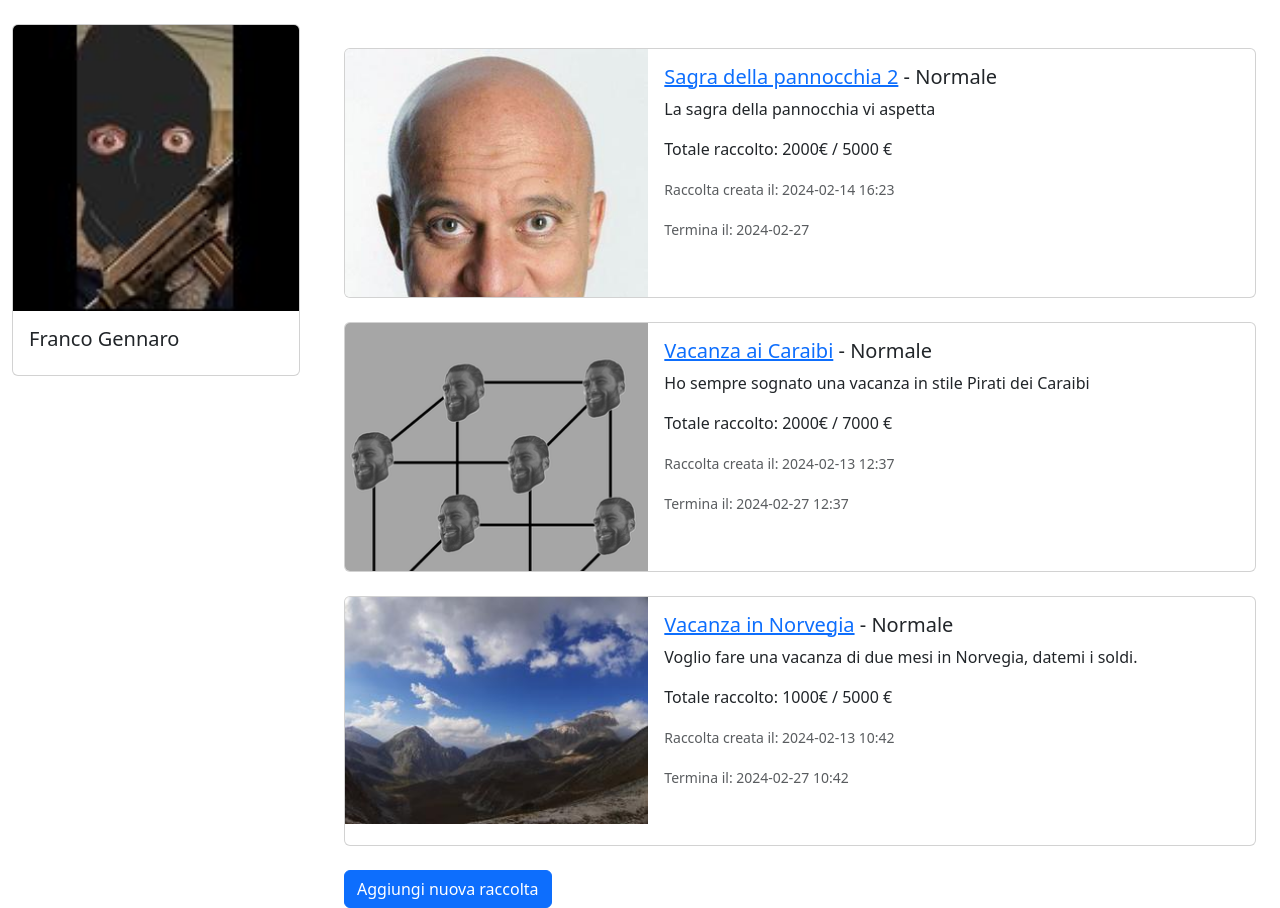
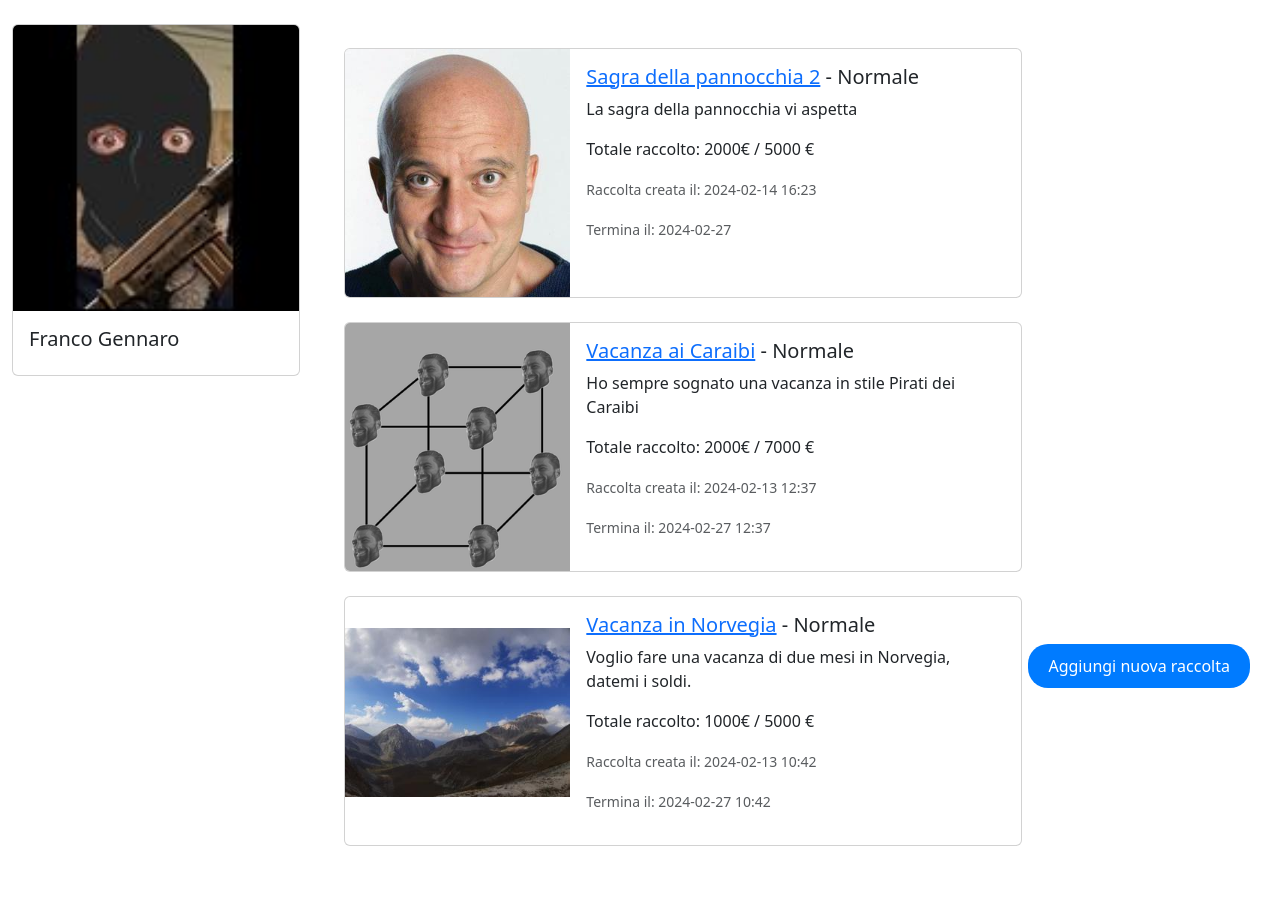
Before and after one commit to Mattia2001/Esame-Applicazioni-web, a Flask app: page / in a window 1280 px wide. Shown: the part 82-990 px from the top of the page. After the commit the page ends 928 px from the top, so only its background shows below. Run offline with Flask 3, Linux system fonts and the light colour scheme; a user stored in the database is signed in; data comes from the database, SQL or seed files in the repository; both versions use the stored data as it was after the commit.

Commit message:
Migliorato il CSS

```diff
--- a/models.py
+++ b/models.py
@@ -11,7 +11,10 @@ class User(UserMixin):
         self.immagine_utente = immagine_utente
         self.portafoglio = portafoglio
 
-    # this is required because I defined id_user in the database rather than "id"
+    '''Nel database ho definito chiave primaria "id_utente" invece di "id" come richiesto da flask login.
+       Con questa funzione ci assicuriamo che l'identificatore univoco dell'utente sia ugualmente individuato
+       seppur con un nome diverso'''
+
     def get_id(self):
         # Return the user identifier as a unicode string
         return str(self.id_utente)
--- a/raccolte_dao.py
+++ b/raccolte_dao.py
@@ -22,6 +22,7 @@ def get_raccolte():
 
 
 # estrai tutte le raccolte terminate, quindi con status = 'terminata'
+# estrai anche nome, cognome e immagine utente degli organizzatori
 def get_raccolte_terminate():
 
     conn = sqlite3.connect('db/raccolte_fondi.db')
@@ -31,7 +32,7 @@ def get_raccolte_terminate():
     cursor = conn.cursor()
     status_terminata = 'terminata'
 
-    sql = 'SELECT * FROM raccolte WHERE status = ? ORDER BY data_creazione DESC'
+    sql = 'SELECT raccolte.id_raccolta,raccolte.nome_raccolta,raccolte.descrizione,raccolte.immagine,raccolte.data_creazione,raccolte.data_termine,raccolte.cifra_attuale,raccolte.cifra_da_raggiungere,raccolte.tipo_raccolta,raccolte.organizzatore_raccolta,raccolte.importo_minimo,raccolte.status,raccolte.aggiornata,raccolte.importo_massimo,utenti.nome,utenti.cognome,utenti.immagine_utente FROM raccolte LEFT JOIN utenti ON raccolte.organizzatore_raccolta = utenti.id_utente WHERE status = ? ORDER BY data_creazione DESC'
     cursor.execute(sql, (status_terminata,))
     raccolte_terminate = cursor.fetchall()
 
--- a/static/style.css
+++ b/static/style.css
@@ -8,7 +8,7 @@
     background-color: #0056b3; /* A darker shade of blue for hover */
   }
 
-  .mybutton {
+  .bottone_nuova_donazione {
     background-color: #0056b3;
     border: none;
     border-radius: 50%;
@@ -23,6 +23,23 @@
     width: 60px;
 }
 
+.bottone_nuova_raccolta {
+  background-color: #007bff;  /* Colore di sfondo Bootstrap primary blue*/
+  border: none;  /* Nessun bordo */
+  bottom: 30px;  /* Posizione dal basso */
+  color: white;  /* Colore del testo */
+  height: auto;  /* Altezza automatica basata sul contenuto */
+  padding: 10px 20px; /* Padding interno per aumentare lo spazio intorno al testo */
+  position: fixed;  /* Posizione fissa nella pagina */
+  right: 30px;  /* Posizione dalla destra */
+  text-align: center;  /* Allineamento del testo al centro */
+  text-decoration: none;  /* Nessuna decorazione del testo */
+  vertical-align: middle;  /* Allineamento verticale */
+  width: auto;  /* Larghezza automatica basata sul contenuto */
+  border-radius: 20px;  /* Bordo arrotondato */
+}
+
+
 /* style.css */
 .img-full {
   height: 100%;
@@ -30,12 +47,15 @@
 }
 
 
-/* style.css */
 .profile-image {
-  width: 40px;
-  height: 40px;
-  object-fit: cover;
-  border-radius: 50%;
+  width: 40px; /* O la dimensione desiderata */
+  height: auto;
+  border-radius: 50%; /* Rende l'immagine circolare, se desiderato */
+}
+
+/* Assicurati che l'allineamento degli elementi sia centrato verticalmente */
+.d-flex.align-items-center {
+  align-items: center; /* Questo dovrebbe già centrare gli elementi, ma è incluso per chiarezza */
 }
 
 
@@ -48,6 +68,7 @@
   height: 100%; /* Fa in modo che le immagini si adattino all'altezza della card */
   width: 100%;
   object-fit: contain; /* Mostra tutt al'immagine senza tagliarla */
+  object-position: center; /* Centra l'immagine nel suo contenitore */
 }
 
 .raccolte_terminate_successo{color:green}
--- a/templates/home.html
+++ b/templates/home.html
@@ -23,6 +23,9 @@
                 {% if not current_user.is_authenticated %}
                 <section>
                     <h3>Login</h3>
+                    <div class="alert alert-info" role="alert">
+                      Devi autenticarti per iniziare raccolte fondi
+                    </div>
                     <div class="bg-light p-4 border rounded mb-3">
                         <form action="/login" method="POST">
                             <div class="mb-3">
@@ -54,7 +57,8 @@
             </aside>
         </div>
 
-        <div class="col-lg-9">
+      <main class="col-lg-9">
+        <div class="col-9">
           <div class="container mt-4">
               {% for raccolta in raccolte %}
               {% if raccolta.status == 'attiva' %}
@@ -95,7 +99,7 @@
 
                 <!-- Pulsante per aggiungere una nuova raccolta fondi -->
                 {% if current_user.is_authenticated %}
-                <button type="button" class="btn btn-primary" data-bs-toggle="modal" data-bs-target="#createModal">Aggiungi nuova raccolta</button>
+                <button type="button" class="bottone_nuova_raccolta" data-bs-toggle="modal" data-bs-target="#createModal">Aggiungi nuova raccolta</button>
                 <div class="modal fade" id="createModal" tabindex="-1" aria-labelledby="createModalLabel" aria-hidden="true">
                     <div class="modal-dialog modal-dialog-centered">
                         <div class="modal-content">
@@ -160,6 +164,7 @@
                 {% endif %}
             </div>
         </div>
+      </main>
     </div>
 </div>
 {% endblock %}
```
Also changed, not shown: templates/le_mie_raccolte.html (+17 -0 lines), templates/raccolte_terminate.html (+14 -1 lines), templates/singola_raccolta.html (+6 -1 lines), db/raccolte_fondi.db.
